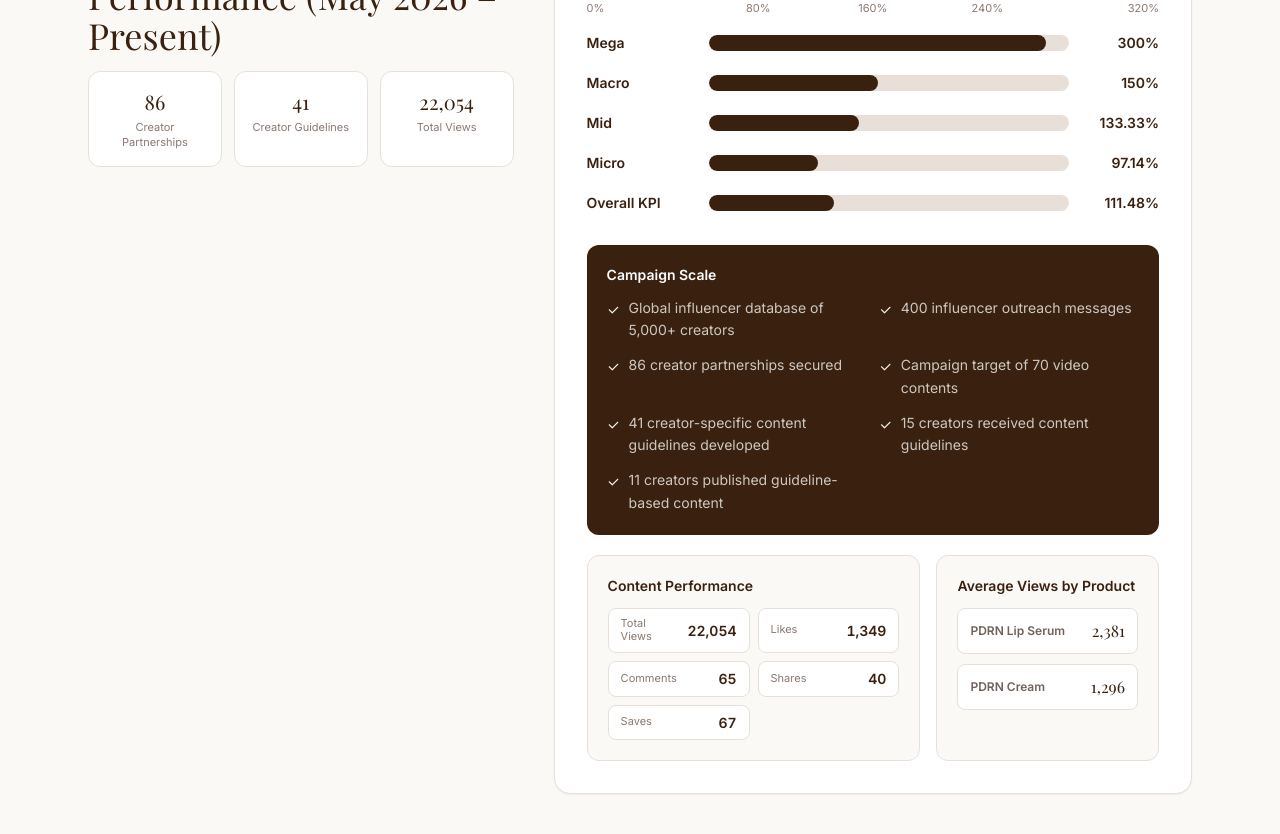
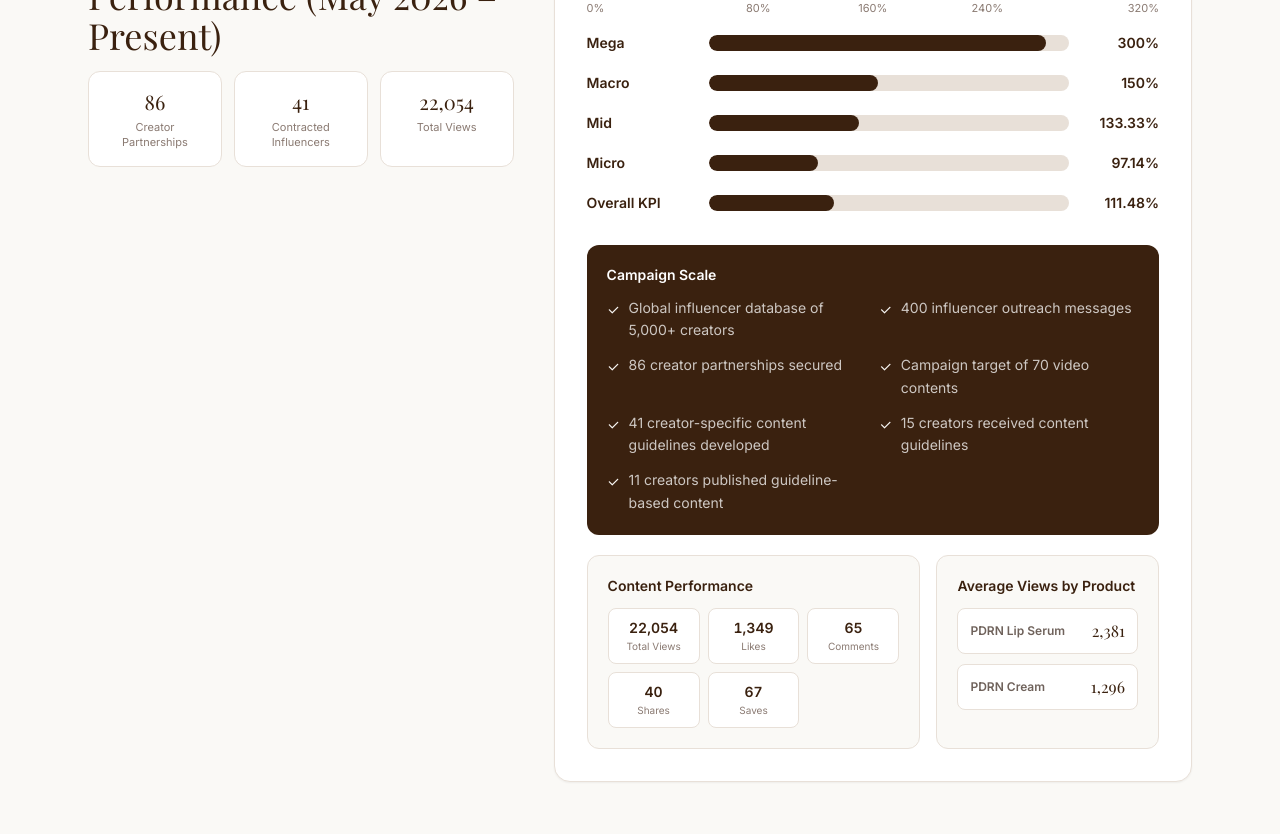
Before and after one commit to yeeunracheljo/yeeunj, a React (Vite) app: page /work/dr-rejuall in a window 1280 px wide. Shown: the part 1520-2354 px from the top of the page. Built offline with nearby package versions, Linux system fonts and the light colour scheme.

Commit message:
124321432143243

```diff
--- a/src/i18n/local/en/workDrRejuall.ts
+++ b/src/i18n/local/en/workDrRejuall.ts
@@ -21,7 +21,7 @@ export default {
   "performance.chartTitle": "Campaign KPI",
   "performance.chartSubtitle": "",
   "performance.kpis": "Mega~300%~300|Macro~150%~150|Mid~133.33%~133.33|Micro~97.14%~97.14|Overall KPI~111.48%~111.48",
-  "performance.stats": "86~Creator Partnerships|41~Creator Guidelines|22,054~Total Views",
+  "performance.stats": "86~Creator Partnerships|41~Contracted Influencers|22,054~Total Views",
   "performance.achievementTitle": "Campaign Scale",
   "performance.achievements": "Global influencer database of 5,000+ creators|400 influencer outreach messages|86 creator partnerships secured|Campaign target of 70 video contents|41 creator-specific content guidelines developed|15 creators received content guidelines|11 creators published guideline-based content",
   "performance.contentTitle": "Content Performance",
--- a/src/i18n/local/ko/workDrRejuall.ts
+++ b/src/i18n/local/ko/workDrRejuall.ts
@@ -21,7 +21,7 @@ export default {
   "performance.chartTitle": "KPI",
   "performance.chartSubtitle": "",
   "performance.kpis": "Overall KPI~111.48%~111.48|Mega~300%~300|Macro~150%~150|Mid~133.33%~133.33|Micro~97.14%~97.14",
-  "performance.stats": "86~Creator Partnerships|41~Creator Guidelines|22,054~Total Views",
+  "performance.stats": "86~Creator Partnerships|41~Contracted Influencers|22,054~Total Views",
   "performance.achievementTitle": "Campaign Scale",
   "performance.achievements": "글로벌 인플루언서 DB 5,000명+|아웃리치 400명|파트너십 계약 86건|목표 영상 콘텐츠 70건|콘텐츠 가이드라인 제작 41건|가이드라인 전달 15명|가이드라인 기반 콘텐츠 업로드 11건",
   "performance.contentTitle": "Content Performance",
--- a/src/pages/work-dr-rejuall/page.tsx
+++ b/src/pages/work-dr-rejuall/page.tsx
@@ -352,11 +352,11 @@ export default function WorkDrRejuall() {
                 <div className="mt-5 grid grid-cols-1 md:grid-cols-[1.2fr_0.8fr] gap-4">
                   <div className="rounded-xl bg-[#FAF9F6] border border-[#E8E0D8] p-5">
                     <p className="text-sm font-semibold text-[#3A210F] mb-3">{t("performance.contentTitle")}</p>
-                    <div className="grid grid-cols-1 sm:grid-cols-2 gap-2">
+                    <div className="grid grid-cols-2 lg:grid-cols-3 gap-2">
                       {contentStats.map((item) => (
-                        <div key={item.label} className="rounded-lg bg-white border border-[#E8E0D8] px-3 py-2 flex items-center justify-between gap-3">
-                          <p className="text-[11px] text-[#8A7A72] leading-tight">{item.label}</p>
+                        <div key={item.label} className="rounded-lg bg-white border border-[#E8E0D8] px-3 py-2.5 text-center">
                           <p className="text-sm font-semibold text-[#3A210F] leading-tight tabular-nums whitespace-nowrap">{item.value}</p>
+                          <p className="text-[10px] text-[#8A7A72] mt-1 leading-tight">{item.label}</p>
                         </div>
                       ))}
                     </div>
```
